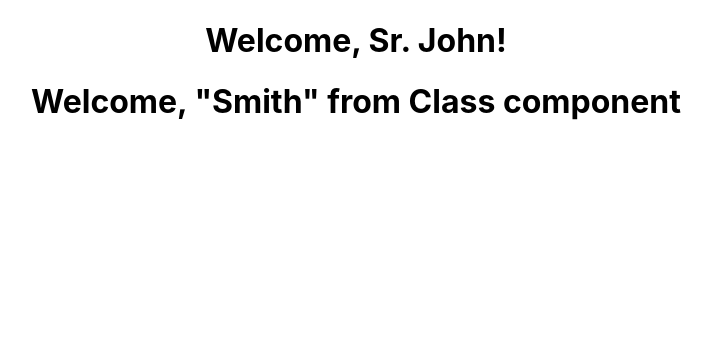
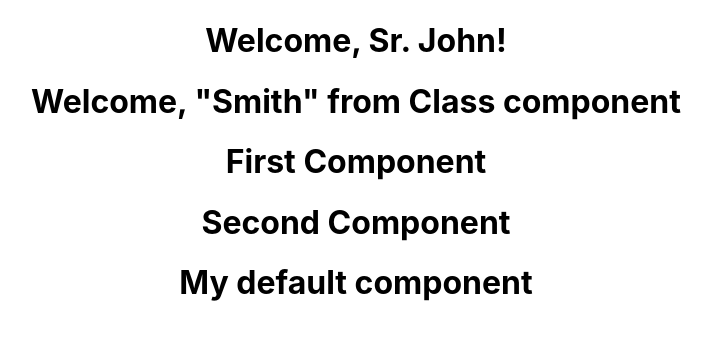
Before and after one commit to Caio-Santana/react-basics, a React (Create React App) app: page / in a window 1280 px wide. Shown: the top 340 px of the page, without its empty margins (284-996 px from the left). Built offline with nearby package versions, Linux system fonts and the light colour scheme.

Commit message:
import and export examples, named export, default, alias etc

```diff
--- a/src/App.js
+++ b/src/App.js
@@ -1,12 +1,23 @@
 import "./App.css";
+// import example of default, don't need {}
 import Greeting from "./components/Greeting";
-import Welcome from "./components/Welcome";
+// import example of named, uses {}, and using alias
+import MyComponent, {
+  FirstComponent as FC,
+  SecondComponent,
+} from "./components/MyComponent";
+// with default we don't need to use alias with as, just change the name
+// because only 1 default per file
+import MyDefaultWelcome from "./components/Welcome";
 
 function App() {
   return (
     <div className="App">
-      <Welcome name="John" />
+      <MyDefaultWelcome name="John" />
       <Greeting name="Smith" />
+      <FC />
+      <SecondComponent />
+      <MyComponent />
     </div>
   );
 }
--- /dev/null
+++ b/src/components/MyComponent.js
@@ -0,0 +1,19 @@
+// --- named export ----
+export function FirstComponent() {
+  return <h1>First Component</h1>;
+}
+
+export function SecondComponent() {
+  return <h1>Second Component</h1>;
+}
+
+export default function MyComponent() {
+    return <h1>My default component</h1>
+}
+
+// --- default export ---- only 1 component default per file
+// function FirstComponent() {
+//   return <h1>First Component</h1>;
+// }
+
+// export default FirstComponent;
```
